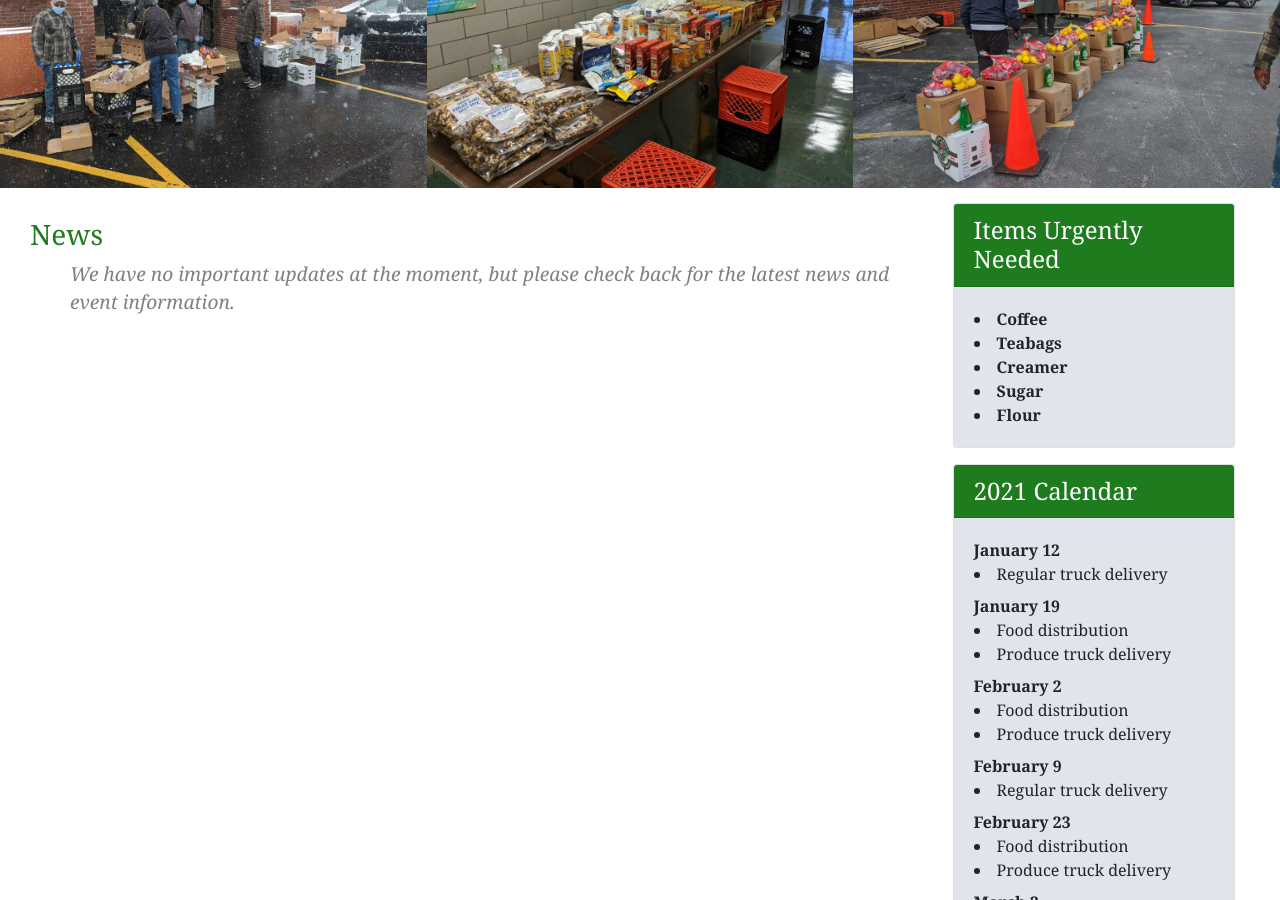
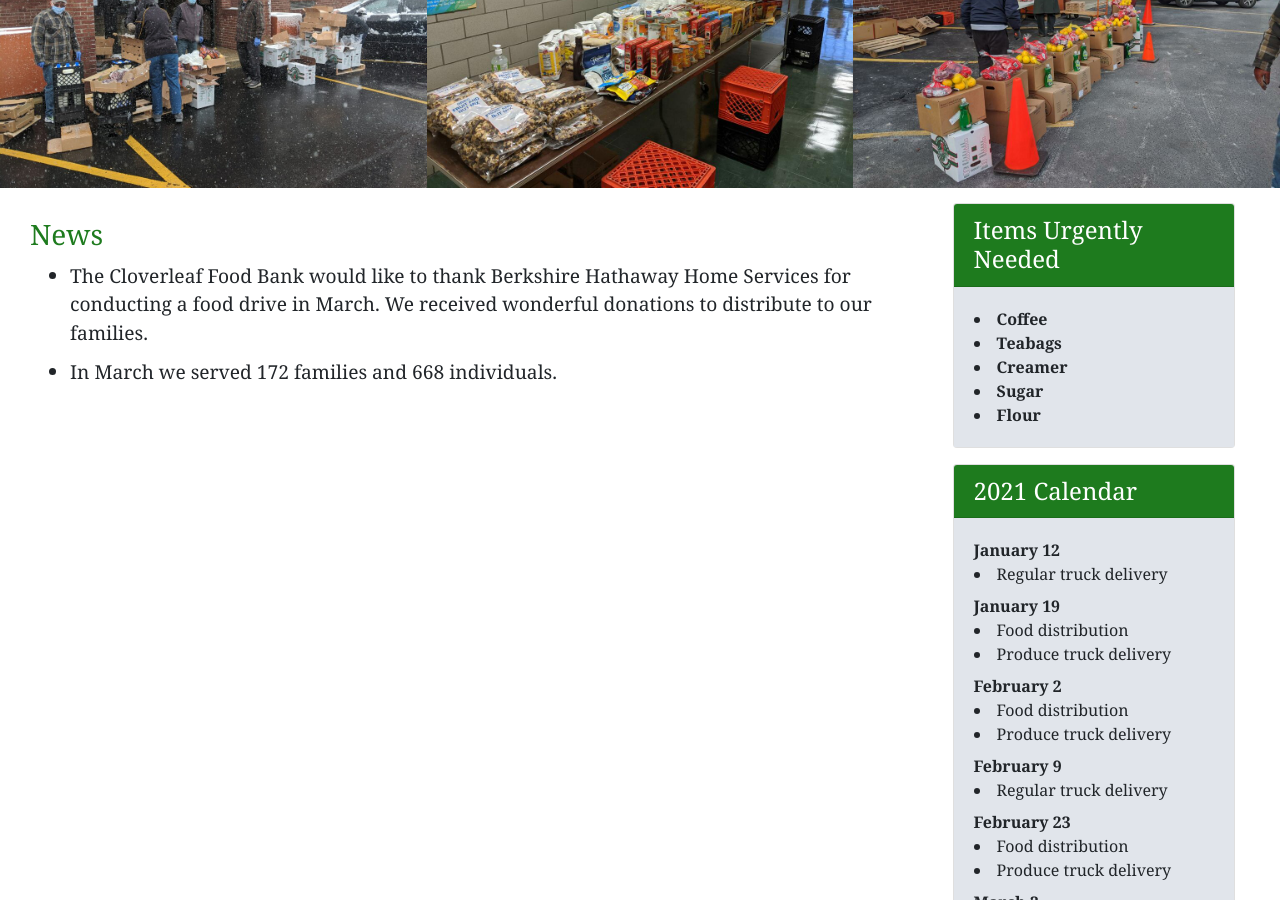
Before and after one commit to Cloverleaf-Food-Bank/cloverleaf-food-bank.github.io, a Jekyll site: the page built from index.html, in a window 1280 px wide and 900 px high, scrolled down 338 px. Built offline with Jekyll 4.4.1, drawn with Linux system fonts in a browser that asks for light colours.

Commit message:
Update headlines.yml

```diff
--- a/_data/headlines.yml
+++ b/_data/headlines.yml
@@ -7,3 +7,7 @@
 #  a second or third line in this file, but in any case all lines of text should be
 #  indented two spaces from the delimiter "- >-" to display properly. Also, you'll
 #  want to remove the #'s for actual headlines - they prevent this example from being parsed.
+- >-
+  The Cloverleaf Food Bank would like to thank Berkshire Hathaway Home Services for conducting a food drive in March.  We received wonderful donations to distribute to our families.
+- >-
+  In March we served 172 families and 668 individuals.
```
